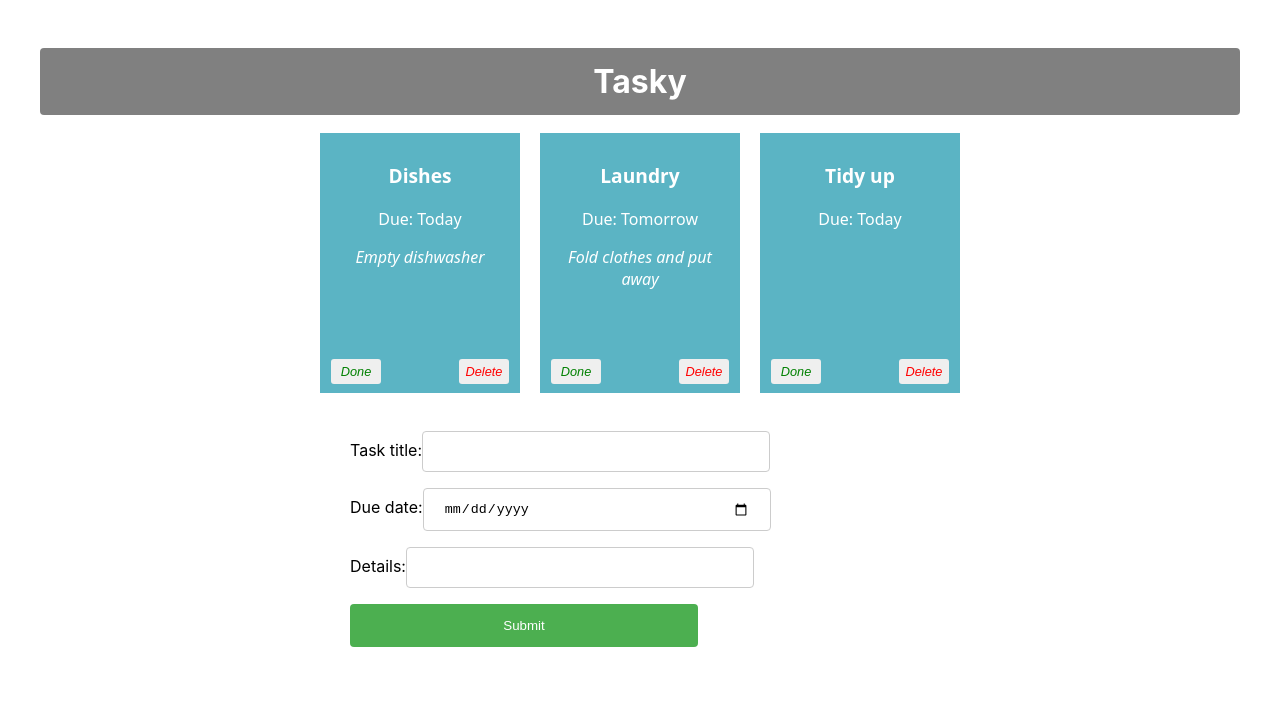
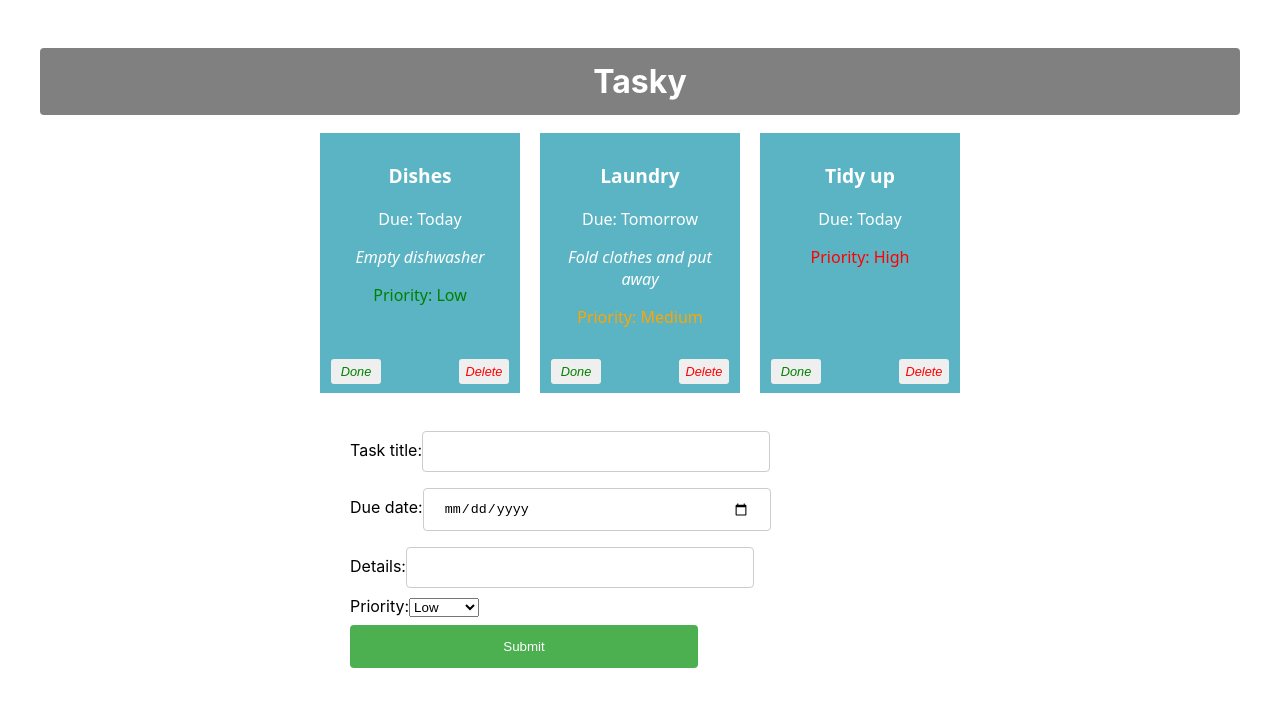
Before and after one commit to 20101456/react-basics-labs, a React (Create React App) app in the folder taskford/: page / in a window 1280 px wide. Shown: the top 706 px of the page. Built offline with nearby package versions, Linux system fonts and the light colour scheme.

Commit message:
Tasky Lab 2 - Exercises done

```diff
--- a/taskford/src/App.js
+++ b/taskford/src/App.js
@@ -8,16 +8,17 @@
 
   const [ taskState, setTaskState ] = useState({
     tasks: [
-      { id: 1, title:"Dishes", description: "Empty dishwasher", deadline: "Today", done: false },
-      { id: 2, title: "Laundry", description: "Fold clothes and put away", deadline: "Tomorrow", done: false },
-      { id: 3, title: "Tidy up", deadline: "Today", done: false}
+      { id: 1, title:"Dishes", description: "Empty dishwasher", deadline: "Today", done: false, priority: "Low" },
+      { id: 2, title: "Laundry", description: "Fold clothes and put away", deadline: "Tomorrow", done: false, priority: "Medium" },
+      { id: 3, title: "Tidy up", deadline: "Today", done: false, priority: "High"}
     ]
   });
 
   const [ formState, setFormState ] = useState({
     title: "",
     description: "",
-    deadline: ""
+    deadline: "",
+    priority: "Low"
   });
 
   const doneHandler = (taskIndex) => {
@@ -47,6 +48,9 @@
       case "deadline":
           form.deadline = event.target.value;
           break;
+      case "priority":
+        form.priority = event.target.value;
+        break;
       default:
           form = formState;
     }
@@ -65,21 +69,22 @@
     setTaskState({tasks});
   }
 
-  console.log(formState);
+  //console.log(formState);
 
   return (
     <div className="container">
       <h1>Tasky</h1>
-
       {taskState.tasks.map((task, index) => (
     <Task
       title={task.title}
       description={task.description}
       deadline={task.deadline}
+      priority={task.priority}
       key={task.id}
       done={task.done}
       markDone={() => doneHandler(index)}
       deleteTask = {() => deleteHandler(index)}
+
     />
   ))}
   <AddTaskForm submit={formSubmitHandler} change={formChangeHandler} />
--- a/taskford/src/components/Form.js
+++ b/taskford/src/components/Form.js
@@ -19,6 +19,16 @@
         Details:
         <input type="text" name="description" onChange={(event) => props.change(event)} />
     </label>
+    <br />
+    <label>
+          Priority:
+          <select name="priority" onChange={(event) => props.change(event)}>
+            <option value="Low">Low</option>
+            <option value="Medium">Medium</option>
+            <option value="High">High</option>
+          </select>
+        </label>
+        <br />
         <input type="submit" value="Submit" />
         </form>
     </div>
--- a/taskford/src/components/Task.js
+++ b/taskford/src/components/Task.js
@@ -1,15 +1,21 @@
 import React from "react";
 
-const Task = (props)=> {
+const Task = (props) => {
+    const priorityStyle = {
+      Low: { color: "green" },
+      Medium: { color: "orange" },
+      High: { color: "red" }
+    };
+
+ //const Task = (props)=> {
     return (
         <div className="card" style={{backgroundColor: props.done ? 'lightgrey' : '#5bb4c4'}}>
             <p className="title">{props.title}</p>
             <p>Due: {props.deadline}</p>
             <p className="description">{props.description}</p>
+            <p style={priorityStyle[props.priority]}>Priority: {props.priority}</p>
             <button onClick={props.markDone} className='doneButton'>Done</button>
             <button className='deleteButton' onClick={props.deleteTask}>Delete</button>
-
-
         </div>
     )
 }
```
